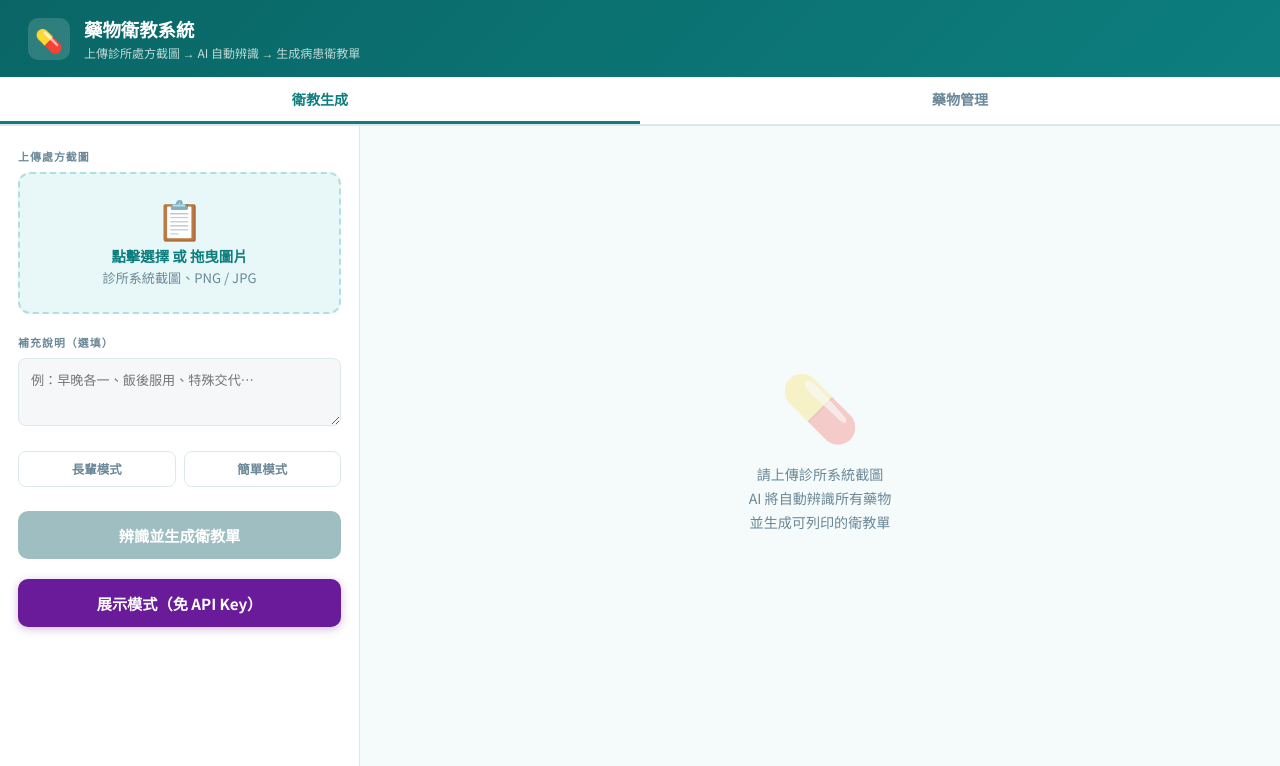
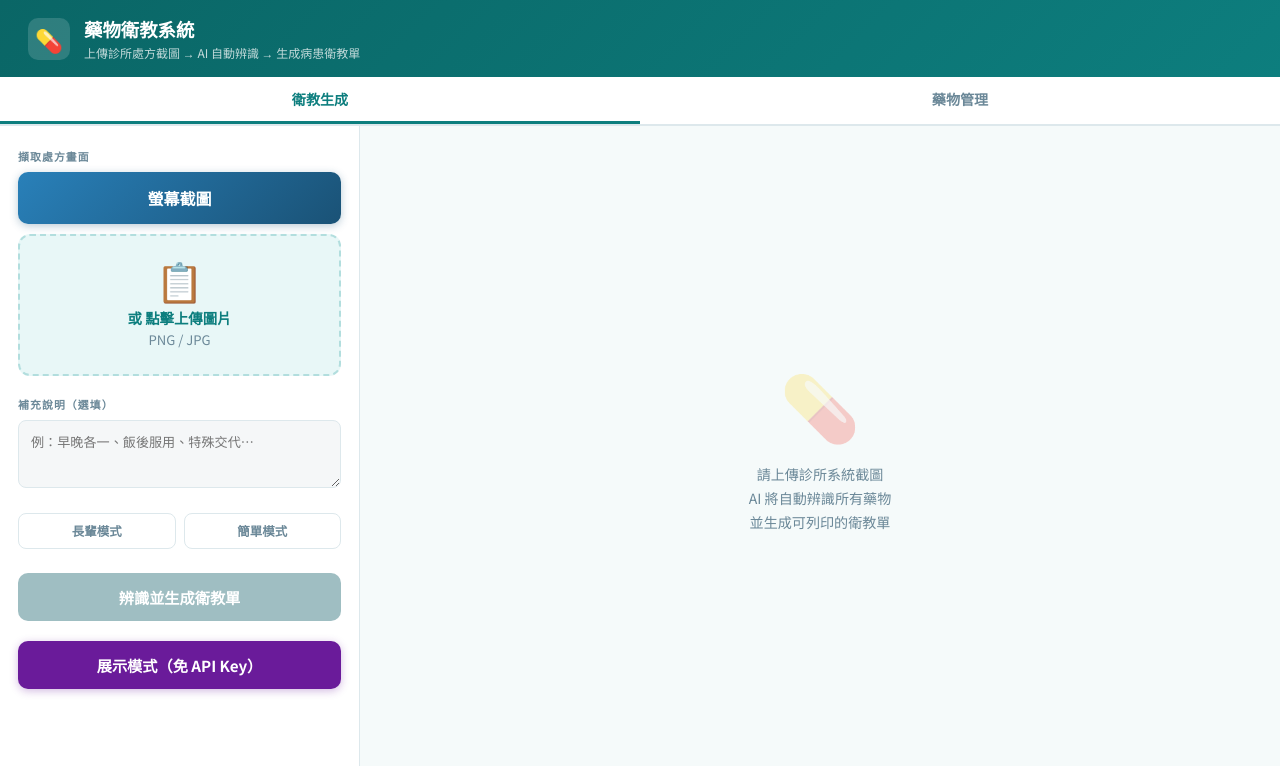
Before and after one commit to xpr999/med-edu, a plain HTML site: page index.html in a window 1280 px wide. Drawn offline with Linux system fonts and the light colour scheme.

Commit message:
新增螢幕截圖按鈕：一鍵擷取診所系統畫面

```diff
--- a/index.html
+++ b/index.html
@@ -42,6 +42,9 @@ body{font-family:'Noto Sans TC',sans-serif;background:var(--paper);color:var(--i
 .layout{display:grid;grid-template-columns:360px 1fr;min-height:calc(100vh - 160px)}
 .sidebar{background:#fff;border-right:1px solid var(--border);padding:22px 18px;display:flex;flex-direction:column;gap:20px;overflow-y:auto}
 .label-sm{font-size:.68rem;font-weight:700;letter-spacing:.1em;text-transform:uppercase;color:var(--muted);margin-bottom:8px}
+
+.btn-screenshot{width:100%;padding:14px;background:linear-gradient(135deg,#2980b9,#1a5276);color:#fff;border:none;border-radius:10px;font-size:1rem;font-weight:700;font-family:inherit;cursor:pointer;margin-bottom:10px;transition:all .2s;box-shadow:0 2px 8px rgba(26,82,118,.3)}
+.btn-screenshot:hover{background:linear-gradient(135deg,#1a6da0,#14405e);box-shadow:0 4px 14px rgba(26,82,118,.4);transform:translateY(-1px)}
 
 .upload-area{border:2px dashed var(--teal-md);border-radius:12px;background:var(--teal-lt);padding:24px 16px;text-align:center;cursor:pointer;transition:all .2s;position:relative;overflow:hidden}
 .upload-area:hover{border-color:var(--teal);background:#d4f0f0}
@@ -333,13 +336,14 @@ body.elder .simple-slot-hd{font-size:1.2rem}
   <div class="layout">
     <div class="sidebar">
       <div>
-        <div class="label-sm">上傳處方截圖</div>
+        <div class="label-sm">擷取處方畫面</div>
+        <button class="btn-screenshot" onclick="captureScreen()">螢幕截圖</button>
         <div class="upload-area" id="uploadArea">
           <input type="file" accept="image/*" id="fileInput">
           <div class="upload-icon">📋</div>
           <div class="upload-text">
-            <strong>點擊選擇 或 拖曳圖片</strong>
-            診所系統截圖、PNG / JPG
+            <strong>或 點擊上傳圖片</strong>
+            PNG / JPG
           </div>
         </div>
         <img id="preview" alt="預覽">
@@ -734,6 +738,45 @@ function loadFile(file) {
     document.getElementById('analyseBtn').disabled = false;
   };
   reader.readAsDataURL(file);
+}
+
+// ══════════════════════════════════════════════════════════════════
+// 螢幕截圖
+// ══════════════════════════════════════════════════════════════════
+async function captureScreen() {
+  try {
+    const stream = await navigator.mediaDevices.getDisplayMedia({
+      video: { mediaSource: 'screen' }
+    });
+    const video = document.createElement('video');
+    video.srcObject = stream;
+    await video.play();
+
+    // wait a frame for video to render
+    await new Promise(r => requestAnimationFrame(r));
+
+    const canvas = document.createElement('canvas');
+    canvas.width = video.videoWidth;
+    canvas.height = video.videoHeight;
+    canvas.getContext('2d').drawImage(video, 0, 0);
+
+    // stop screen share
+    stream.getTracks().forEach(t => t.stop());
+
+    imgType = 'image/png';
+    const dataURL = canvas.toDataURL('image/png');
+    imgBase64 = dataURL.split(',')[1];
+
+    const p = document.getElementById('preview');
+    p.src = dataURL;
+    p.style.display = 'block';
+    document.getElementById('analyseBtn').disabled = false;
+  } catch (err) {
+    // user cancelled screen share — do nothing
+    if (err.name !== 'NotAllowedError') {
+      alert('截圖失敗：' + err.message);
+    }
+  }
 }
 
 // ══════════════════════════════════════════════════════════════════
```
